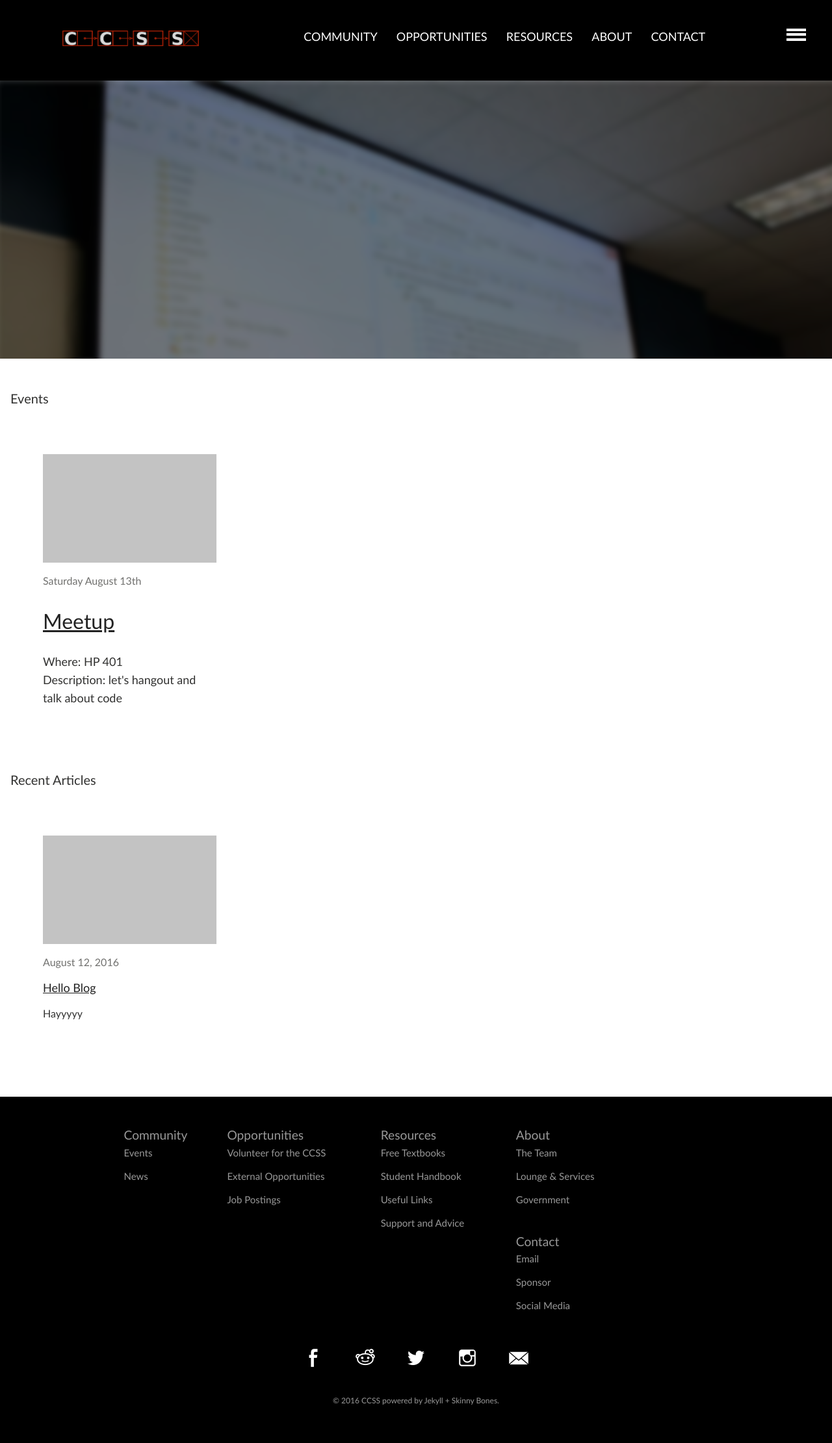
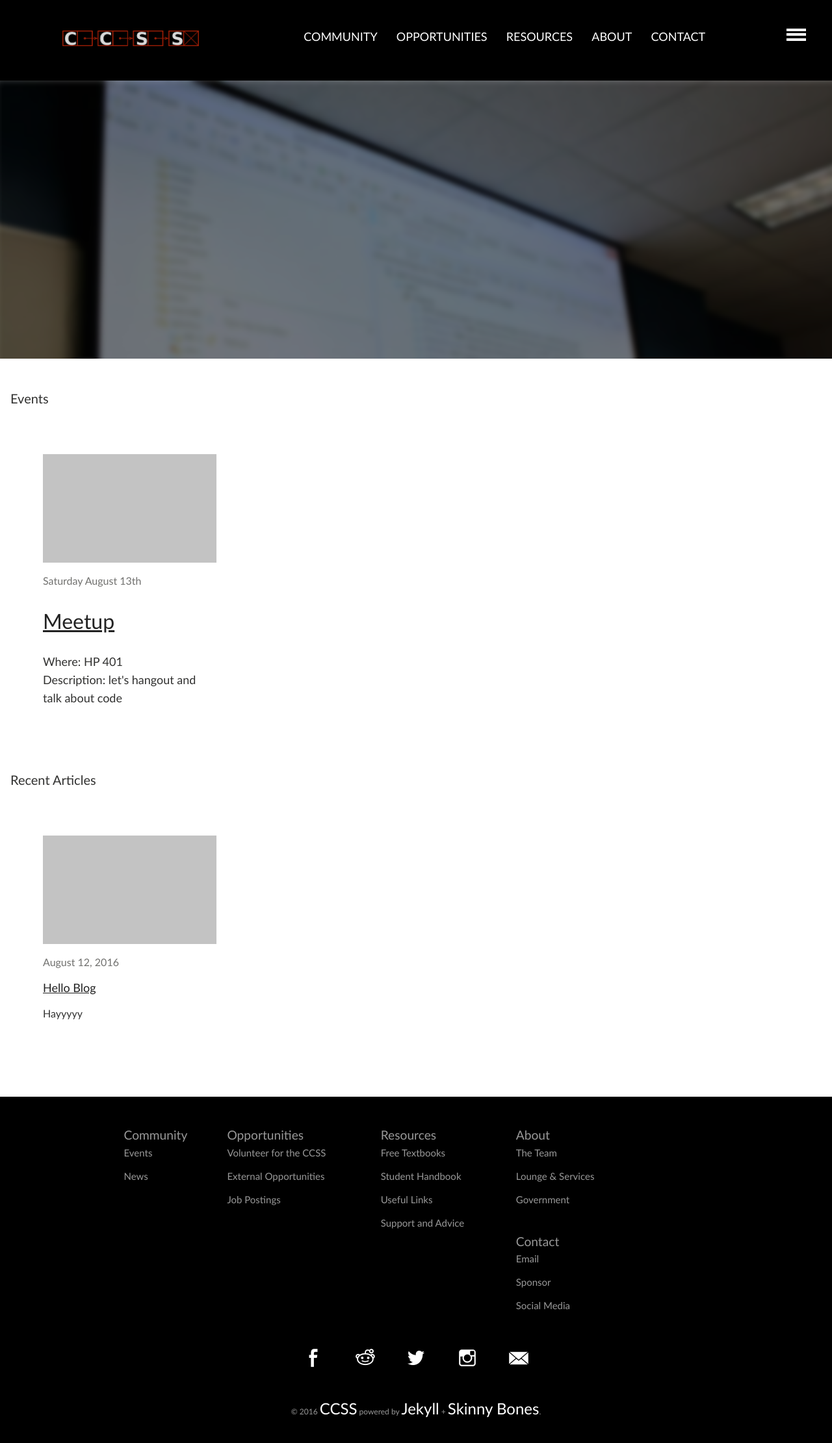
Before and after one commit to brittnylapierre/ccss_web, a Jekyll site: the page built from index.md, in a window 1280 px wide. Shown: the top 2221 px of the page at 65% size. Built offline with Jekyll 4.4.1, drawn with Linux system fonts in a browser that asks for light colours.

Commit message:
Updated _layout.scss

```diff
--- a/_sass/_layout.scss
+++ b/_sass/_layout.scss
@@ -406,6 +406,8 @@
 		a {
 			color: lighten($black,60);
 			text-decoration: none;
+            font-size: 1.5rem;
+            color: white;
 		}
         text-align: center;
 	}
```
